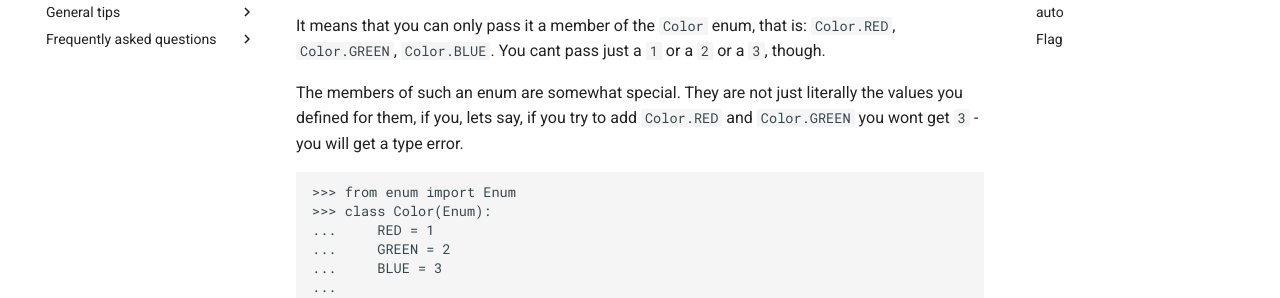
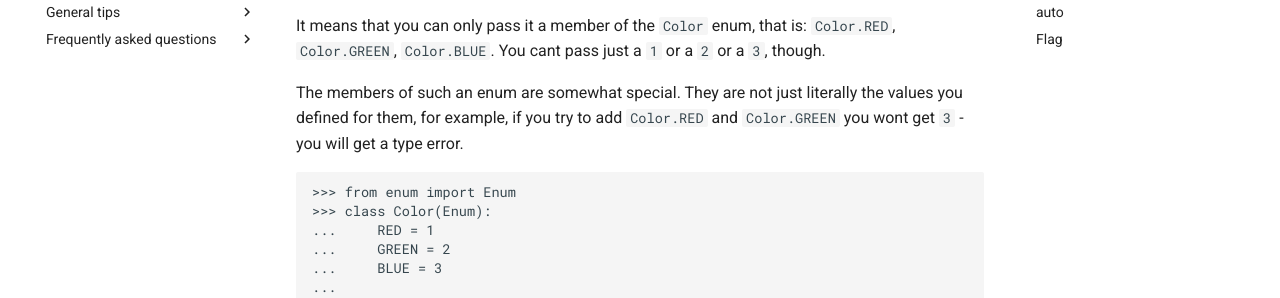
Before and after one commit to decorator-factory/typing-tips, an MkDocs documentation site: the page built from docs/main-tutorial/3-enumerated-types/index.md, in a window 1280 px wide and 900 px high, scrolled down 1222 px. Shown: the part 177-475 px from the top of the window. Built offline with MkDocs 1.6.1 and Material for MkDocs 9.7.7, drawn with Linux system fonts in a browser that asks for light colours; comment, search, counter and statistics services are not loaded.

Commit message:
Fix bad wording

````diff
--- a/docs/main-tutorial/3-enumerated-types/index.md
+++ b/docs/main-tutorial/3-enumerated-types/index.md
@@ -50,7 +50,7 @@ def draw_circle(x: int, y: int, color: Color) -> None:
 
 It means that you can only pass it a member of the ``Color`` enum, that is: ``Color.RED``, ``Color.GREEN``, ``Color.BLUE``. You cant pass just a ``1`` or a ``2`` or a ``3``, though.
 
-The members of such an enum are somewhat special. They are not just literally the values you defined for them, if you, lets say, if you try to add ``Color.RED`` and ``Color.GREEN`` you wont get ``3`` - you will get a type error.
+The members of such an enum are somewhat special. They are not just literally the values you defined for them, for example, if you try to add ``Color.RED`` and ``Color.GREEN`` you wont get ``3`` - you will get a type error.
 
 ```python-repl
 >>> from enum import Enum
````
